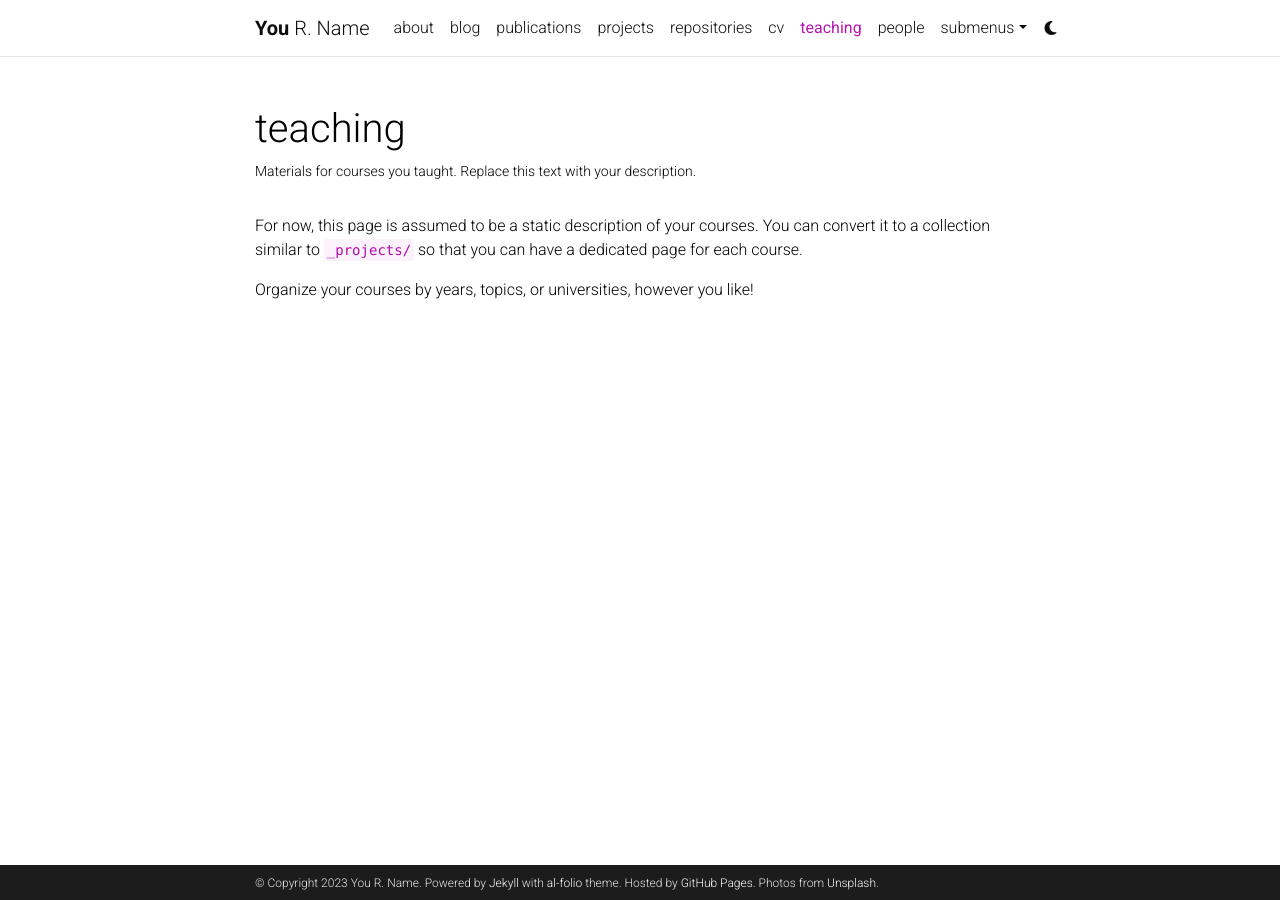
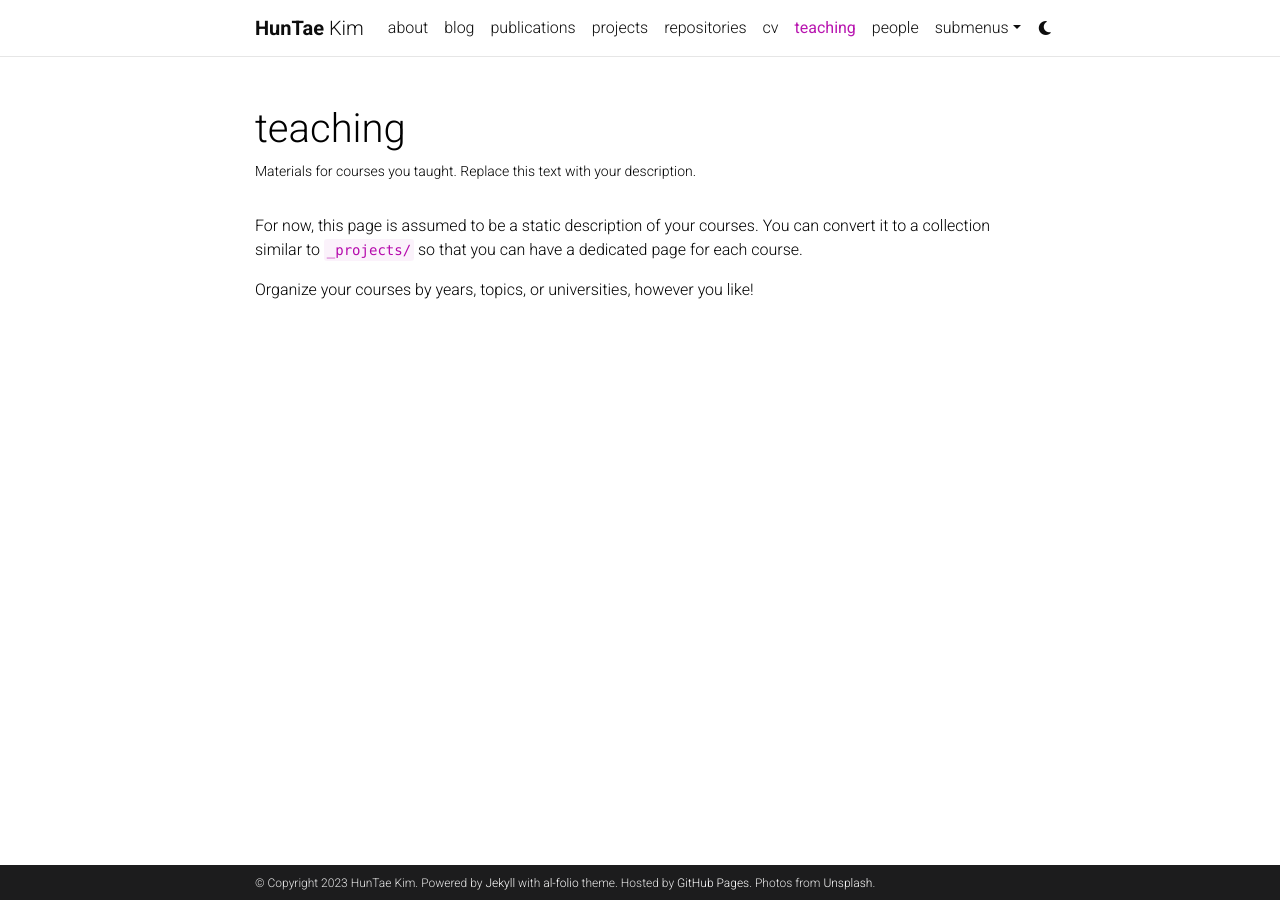
Before and after one commit to ht0324/ht0324.github.io, a Jekyll site: the page built from _pages/teaching.md, in a window 1280 px wide. Built offline with Jekyll 4.4.1, drawn with Linux system fonts in a browser that asks for light colours; comment, search, counter and statistics services are not loaded; a style sheet for code colours, icons or effects is not loaded.

Commit message:
name change

```diff
--- a/_config.yml
+++ b/_config.yml
@@ -3,10 +3,10 @@
 # -----------------------------------------------------------------------------
 
 title: blank # the website title (if blank, full name will be used instead)
-first_name: You
-middle_name: R.
-last_name: Name
-email: you@example.com
+first_name: HunTae
+middle_name:
+last_name: Kim
+email: huntae324@gmail.com
 description: > # the ">" symbol means to ignore newlines until "footer_text:"
   A simple, whitespace theme for academics. Based on [*folio](https://github.com/bogoli/-folio) design.
 footer_text: >
@@ -18,8 +18,8 @@
 lang: en # the language of your site (for example: en, fr, cn, ru, etc.)
 icon: ⚛️  # the emoji used as the favicon (alternatively, provide image name in /assets/img/)
 
-url: https://alshedivat.github.io # the base hostname & protocol for your site
-baseurl: /al-folio # the subpath of your site, e.g. /blog/
+url: https://ht0324.github.io # the base hostname & protocol for your site
+baseurl:  # the subpath of your site, e.g. /blog/
 last_updated: false # set to true if you want to display last updated in the footer
 impressum_path:  # set to path to include impressum link in the footer, use the same path as permalink in a page, helps to conform with EU GDPR
 
```
